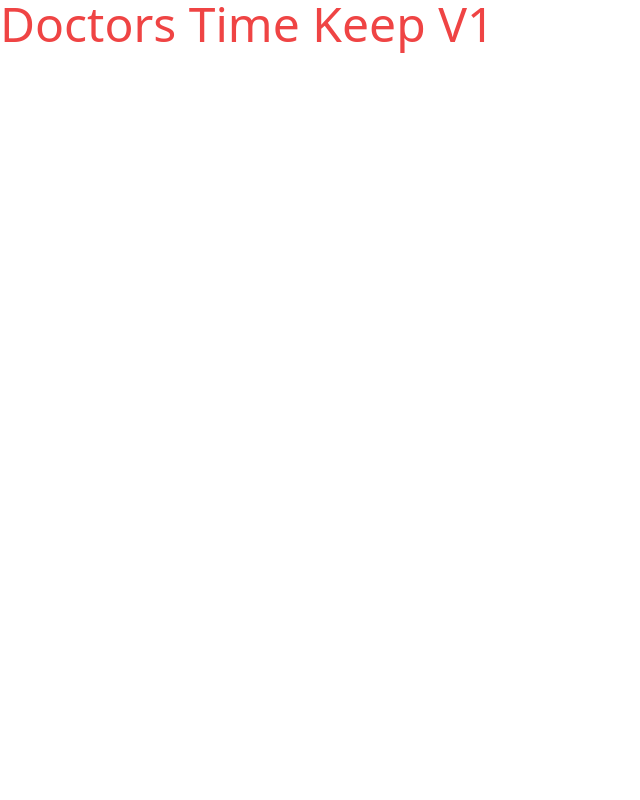
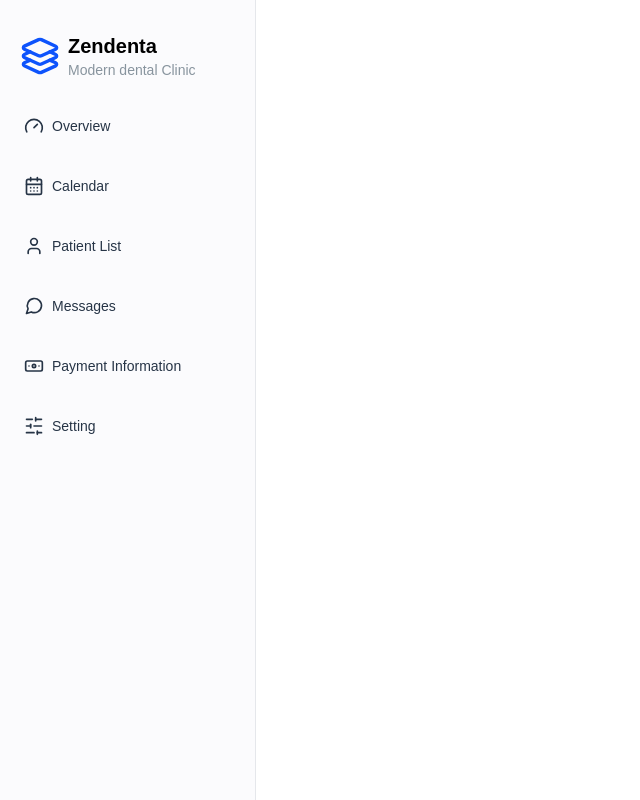
Before and after one commit to shyamenk/dtk-frontend, a React (Create React App) app: page /calendar in a window 1280 px wide. Shown: the whole page, without its empty margins (0-640 px from the left). Built offline with nearby package versions, Linux system fonts and the light colour scheme.

Commit message:
side bar implemented

```diff
--- a/package.json
+++ b/package.json
@@ -10,8 +10,10 @@
     "@types/node": "^16.18.61",
     "@types/react": "^18.2.37",
     "@types/react-dom": "^18.2.15",
+    "lucide-react": "^0.292.0",
     "react": "^18.2.0",
     "react-dom": "^18.2.0",
+    "react-router-dom": "^6.19.0",
     "react-scripts": "5.0.1",
     "typescript": "^4.9.5",
     "web-vitals": "^2.1.4"
--- a/src/App.tsx
+++ b/src/App.tsx
@@ -1,7 +1,9 @@
+import { SidebarOne } from "./components/layout/Sidebar";
+
 function App() {
   return (
-    <div className="App">
-      <h1 className="text-5xl text-red-500">Doctors Time Keep V1</h1>
+    <div>
+      <SidebarOne />
     </div>
   );
 }
--- a/src/components/Appointments.tsx
+++ b/src/components/Appointments.tsx
@@ -0,0 +1,5 @@
+const Appointments = () => {
+  return <div>Appointments</div>;
+};
+
+export default Appointments;
--- a/src/components/Summary.tsx
+++ b/src/components/Summary.tsx
@@ -0,0 +1,5 @@
+const Summary = () => {
+  return <div>Summary</div>;
+};
+
+export default Summary;
--- /dev/null
+++ b/src/components/layout/Sidebar.tsx
@@ -0,0 +1,68 @@
+import {
+  Banknote,
+  CalendarDays,
+  Gauge,
+  Layers3,
+  MessageCircle,
+  SlidersHorizontal,
+  User,
+} from "lucide-react";
+
+const menuItems = [
+  {
+    icon: <Gauge className="h-5 w-5" aria-hidden="true" />,
+    text: "Overview",
+  },
+  {
+    icon: <CalendarDays className="h-5 w-5" aria-hidden="true" />,
+    text: "Calendar",
+  },
+  {
+    icon: <User className="h-5 w-5" aria-hidden="true" />,
+    text: "Patient List",
+  },
+  {
+    icon: <MessageCircle className="h-5 w-5" aria-hidden="true" />,
+    text: "Messages",
+  },
+  {
+    icon: <Banknote className="h-5 w-5" aria-hidden="true" />,
+    text: "Payment Information",
+  },
+  {
+    icon: <SlidersHorizontal className="h-5 w-5" aria-hidden="true" />,
+    text: "Setting",
+  },
+];
+
+export function SidebarOne() {
+  return (
+    <aside className="flex h-screen w-64 flex-col overflow-y-auto border-r bg-light px-5 py-8">
+      <div className="flex  items-center gap-2">
+        <Layers3 width={40} height={46} className="text-primary" />
+        <div>
+          <h2 className="text-xl font-poppins font-bold">Zendenta</h2>
+          <p className="text-sm text-neutral-200 font-poppins">
+            Modern dental Clinic
+          </p>
+        </div>
+      </div>
+      <div className="mt-6 flex flex-1 flex-col justify-between">
+        <nav className="-mx-3 space-y-4 ">
+          {menuItems.map((item, index) => (
+            <a
+              key={index}
+              className="flex transform items-center rounded-md px-4 py-3 text-neutral-100 transition-colors duration-300 hover:bg-primary hover:text-light"
+              href="/"
+            >
+              {item.icon}
+              <span className="mx-2 text-sm font-medium font-poppins">
+                {item.text}
+              </span>
+            </a>
+          ))}
+        </nav>
+      </div>
+    </aside>
+  );
+}
--- a/src/index.css
+++ b/src/index.css
@@ -1,3 +1,4 @@
 @tailwind base;
 @tailwind components;
 @tailwind utilities;
+@import url('https://fonts.googleapis.com/css2?family=Poppins:ital,wght@0,400;0,500;0,600;0,700;0,800;0,900;1,400;1,500;1,600;1,700;1,800&display=swap')
--- a/tailwind.config.js
+++ b/tailwind.config.js
@@ -2,7 +2,24 @@
 module.exports = {
   content: ["./src/**/*.{js,jsx,ts,tsx}"],
   theme: {
-    extend: {},
+    extend: {
+      fontFamily: {
+        poppins: ["Poppins", "sans-serif"],
+      },
+      colors: {
+        light: "#fbfbfd",
+        primary: "#0d53fc",
+        secondary: "#3e3ef4",
+        tertiary: "#49c496",
+        accent: "#4198f7",
+        neutral: {
+          100: "#263446",
+          200: "#88949e",
+          300: "#c6cdd8",
+          400: "#dee5f1",
+        },
+      },
+    },
   },
   plugins: [],
 };
```
Also changed, not shown: 1 other file (tests, documents, lock files or other folders).
